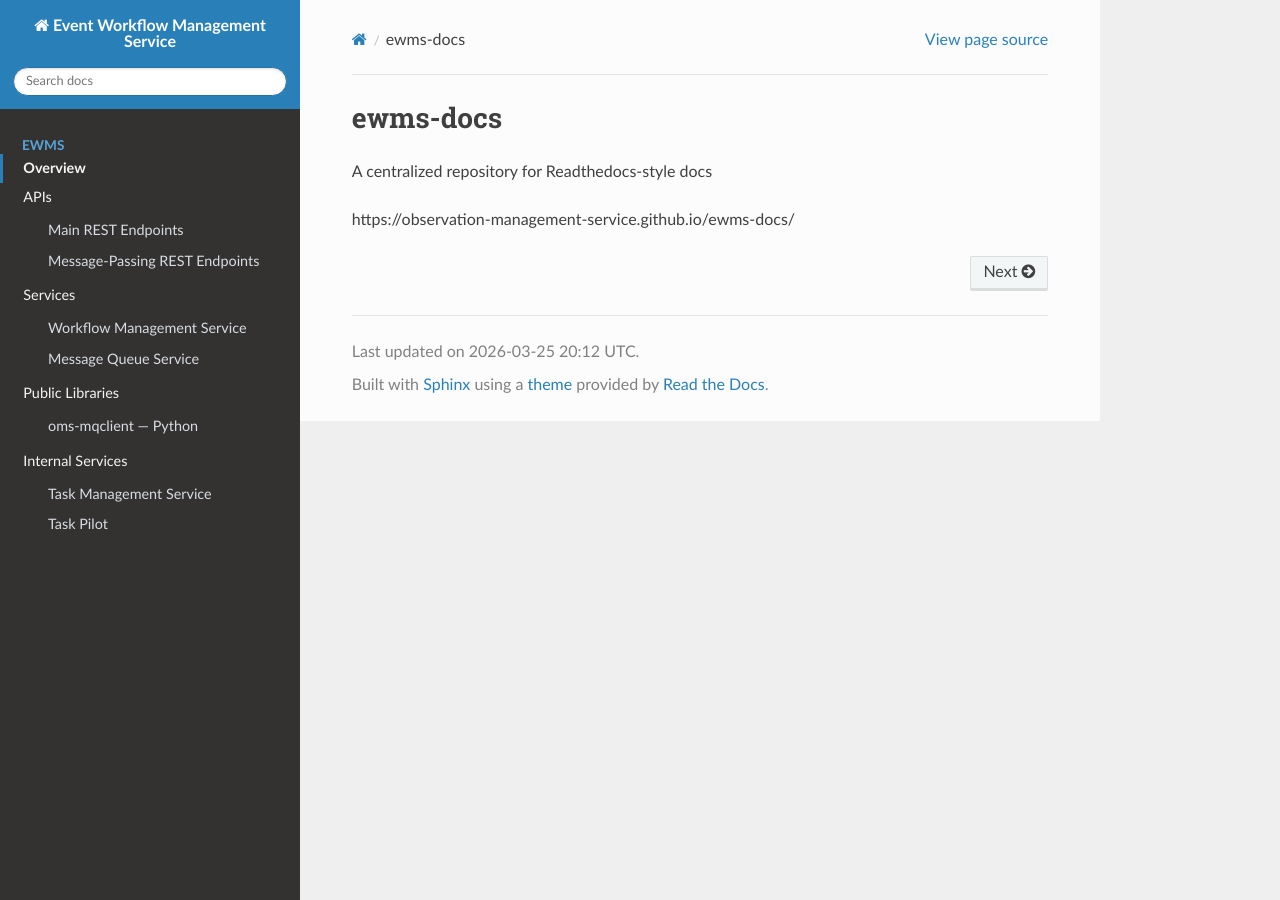
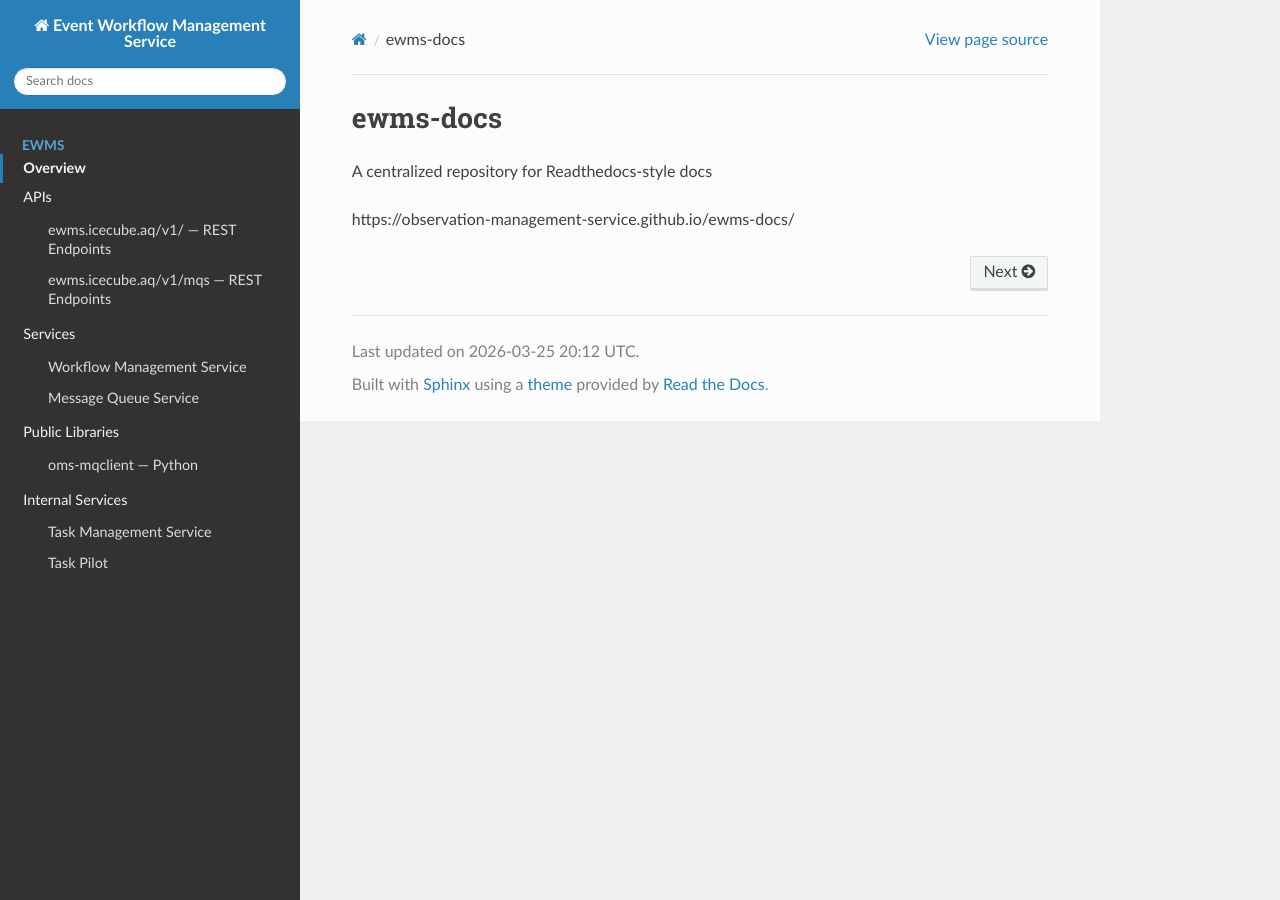
Before and after one commit to Observation-Management-Service/ewms-docs, a Sphinx documentation site: the page built from docs/index.rst, in a window 1280 px wide. Built offline with Sphinx 7.4.7 and the Read the Docs theme 3.1.0, drawn with Linux system fonts in a browser that asks for light colours.

Commit message:
use url in apis

```diff
--- a/docs/apis/mqs.rst
+++ b/docs/apis/mqs.rst
@@ -1,6 +1,6 @@
 .. include:: ../_generated/mqs-ref-banner.rst
 
-Message-Passing REST Endpoints
+ewms.icecube.aq/v1/mqs — REST Endpoints
 ===========================================
 
 .. openapi:: ../../sources/mqs/mqs/openapi.json
--- a/docs/apis/wms.rst
+++ b/docs/apis/wms.rst
@@ -1,6 +1,6 @@
 .. include:: ../_generated/wms-ref-banner.rst
 
-Main REST Endpoints
+ewms.icecube.aq/v1/ — REST Endpoints
 =================================================
 
 .. openapi:: ../../sources/wms/wms/schema/openapi.json
```
